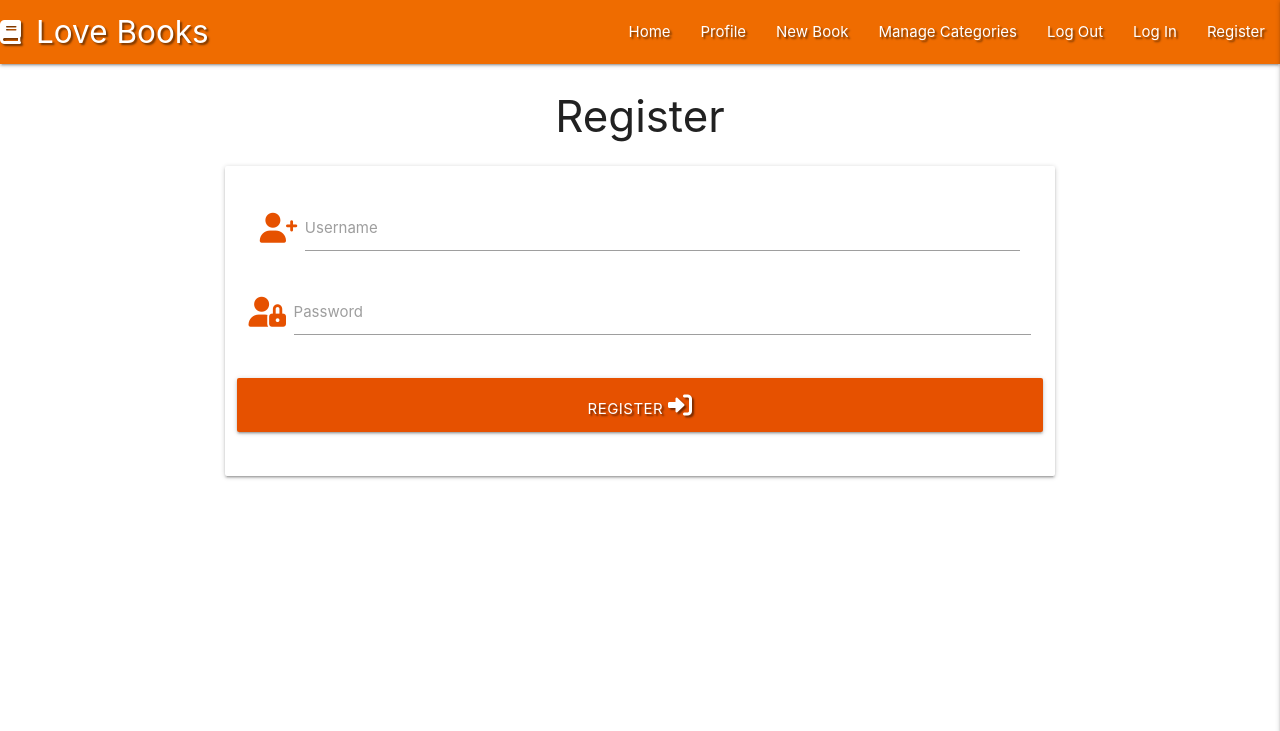
After one commit to RodrigoPalazon/Milestone-3, a Flask app: page /register in a window 1280 px wide. The commit adds this page. Shown: the top 731 px of the page. Run offline with Flask 2, Linux system fonts and the light colour scheme; some libraries are stand-ins or nearby versions.

Commit message:
Add Register template

```diff
--- a/app.py
+++ b/app.py
@@ -4,6 +4,7 @@ from flask import (
     redirect, request, session, url_for)
 from flask_pymongo import PyMongo
 from bson.objectid import ObjectId
+from werkzeug.security import generate_password_hash, check_password_hash
 if os.path.exists("env.py"):
     import env
 
@@ -24,6 +25,11 @@ def get_products():
     return render_template("products.html", products=products)
 
 
+@app.route("/register", methods=["GET", "POST"])
+def register():
+    return render_template("register.html")
+
+
 if __name__ == "__main__":
     app.run(host=os.environ.get("IP"),
             port=int(os.environ.get("PORT")),
--- a/templates/base.html
+++ b/templates/base.html
@@ -56,7 +56,7 @@
                         <a href="#">Log In</a>
                     </li>
                     <li>
-                        <a href="#">Register</a>
+                        <a href="{{ url_for('register') }}">Register</a>
                     </li>
                 </ul>
             </div>
@@ -85,7 +85,7 @@
                 <a href="#">Log In</a>
             </li>
             <li>
-                <a href="#">Register</a>
+                <a href="{{ url_for('register') }}">Register</a>
             </li>
         </ul>
     </header>
--- /dev/null
+++ b/templates/register.html
@@ -0,0 +1,33 @@
+{% extends "base.html" %}
+{% block content %}
+
+    <h3 class="center-align">Register</h3>
+
+<div class="row">
+    <form class="col s12 m8 offset-m2" method="POST" action="{{ url_for('register')}}">
+        <div class="card-panel">
+            <!-- username -->
+            <div class="input-field col s12">
+                <i class="fas fa-user-plus prefix orange-text text-darken-4"></i>
+                <input id="username" name="username" type="text" class="validate">
+                <label for="username">Username</label>
+            </div>
+            <!-- password -->
+            <div class="row">
+                <div class="input-field col s12">
+                    <i class="fas fa-user-lock prefix orange-text text-darken-4"></i>
+                    <input id="password" name="password" type="password" class="validate">
+                    <label for="password">Password</label>
+                </div>
+            </div>
+            <!-- register -->
+            <div class="row">
+                <button type="submit" class="col s12 btn-large orange darken-4 text-shadow">
+                    Register <i class="fas fa-sign-in-alt"></i>
+                </button>
+            </div>
+        </div>
+    </form>
+  </div>
+
+{% endblock %}
```
